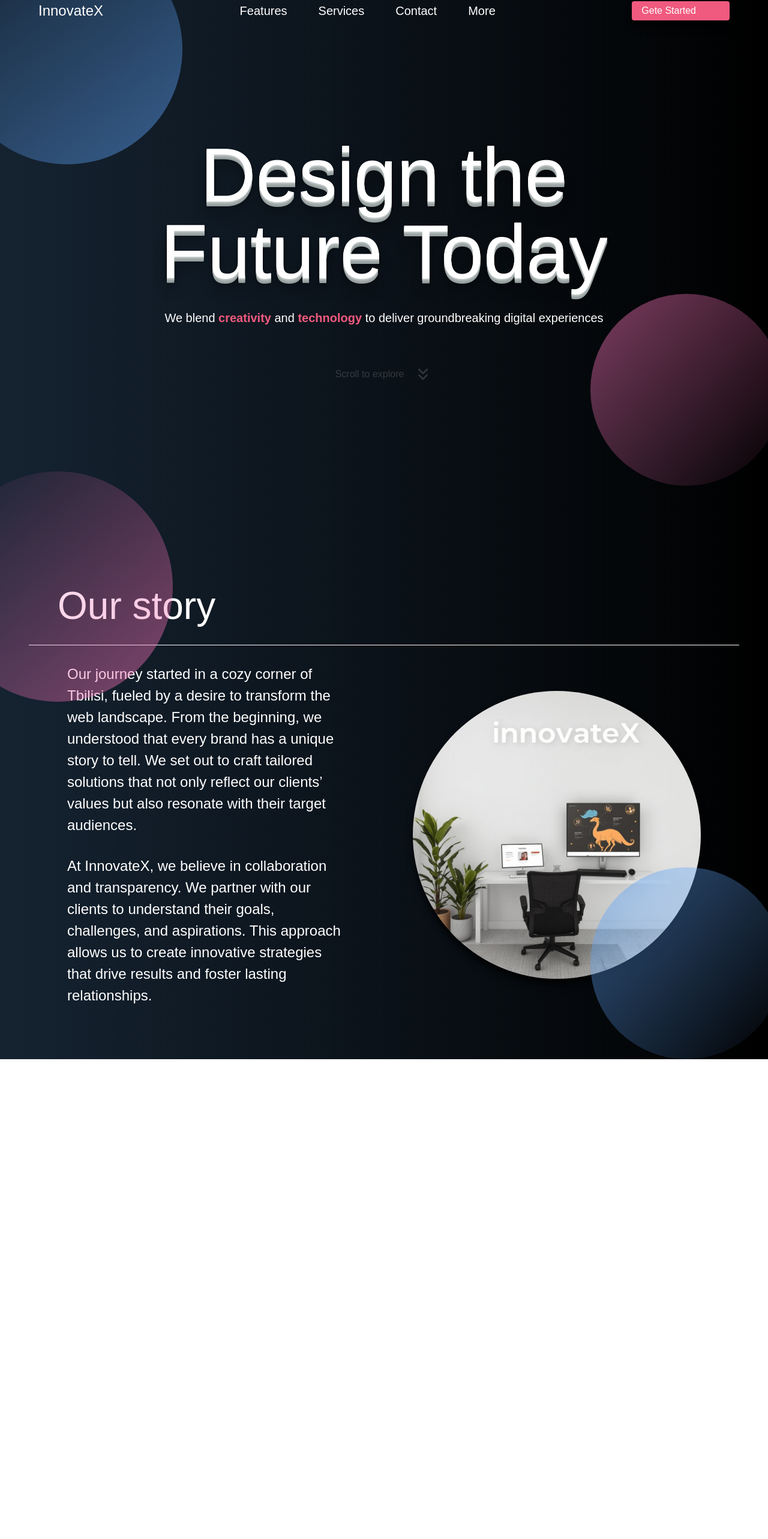
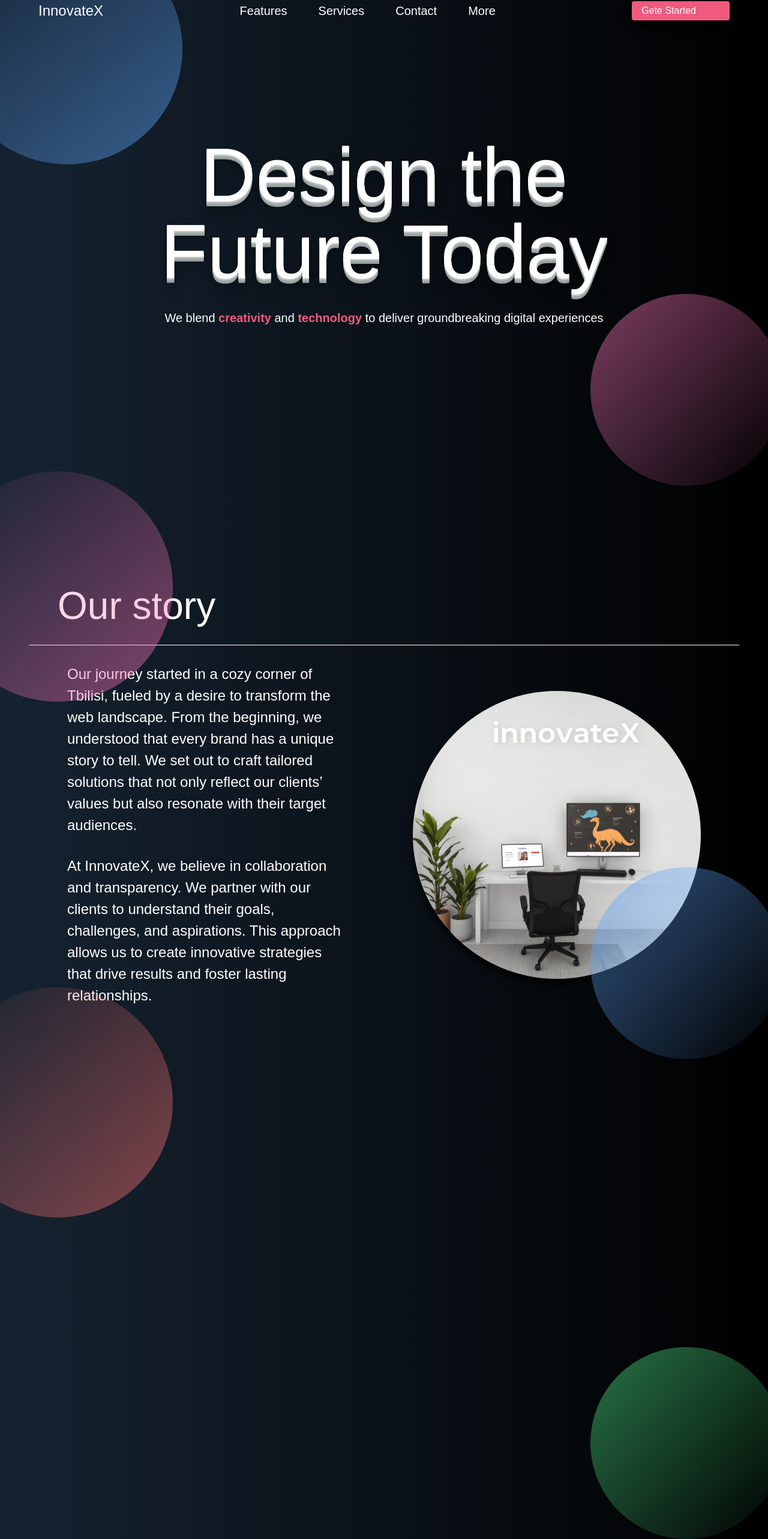
Before and after one commit to lukaChikashvili/innovateX, a Next.js app in the folder website/: page / in a window 1280 px wide. Shown: the part 30-2596 px from the top of the page at 60% size. Before the commit the page ends 1796 px from the top, so only its background shows below. Built offline with nearby package versions, Linux system fonts and the light colour scheme; a web font is replaced by a local one.

Commit message:
add members section and background decoration

```diff
--- a/website/app/globals.css
+++ b/website/app/globals.css
@@ -52,7 +52,7 @@ nav a:hover {
 .btn {
   position: relative;
   text-align: center;
-
+  transition: transform 0.3s ease;
 }
 
 .btn::before {
@@ -82,6 +82,10 @@ nav a:hover {
 .btn .lucide-react {
   opacity: 0;
   transition: opacity 0.3s ease;
+}
+
+.btn:hover {
+  transform: translateY(-3px);
 }
 
 .title {
--- a/website/app/page.js
+++ b/website/app/page.js
@@ -1,4 +1,5 @@
 import Hero from "@/components/Hero";
+import Members from "@/components/Members";
 import Story from "@/components/Story";
 
 
@@ -7,6 +8,7 @@ export default function Home() {
     <div>
       <Hero />
       <Story />
+      <Members />
     </div>
   );
 }
--- /dev/null
+++ b/website/components/Members.jsx
@@ -0,0 +1,12 @@
+import React from 'react'
+
+const Members = () => {
+  return (
+    <div className='w-full min-h-screen p-12 relative'>
+          <div className='bg-gradient-to-tl from-red-400 to-transparent opacity-50 rounded-full w-96 h-96 absolute -top-20 -left-24 animate-pulse'></div>
+        <div className='bg-gradient-to-br from-green-400 to-transparent opacity-50 rounded-full w-80 h-80 absolute -bottom-10 -right-6 animate-pulse'></div>
+    </div>
+  )
+}
+
+export default Members
```
